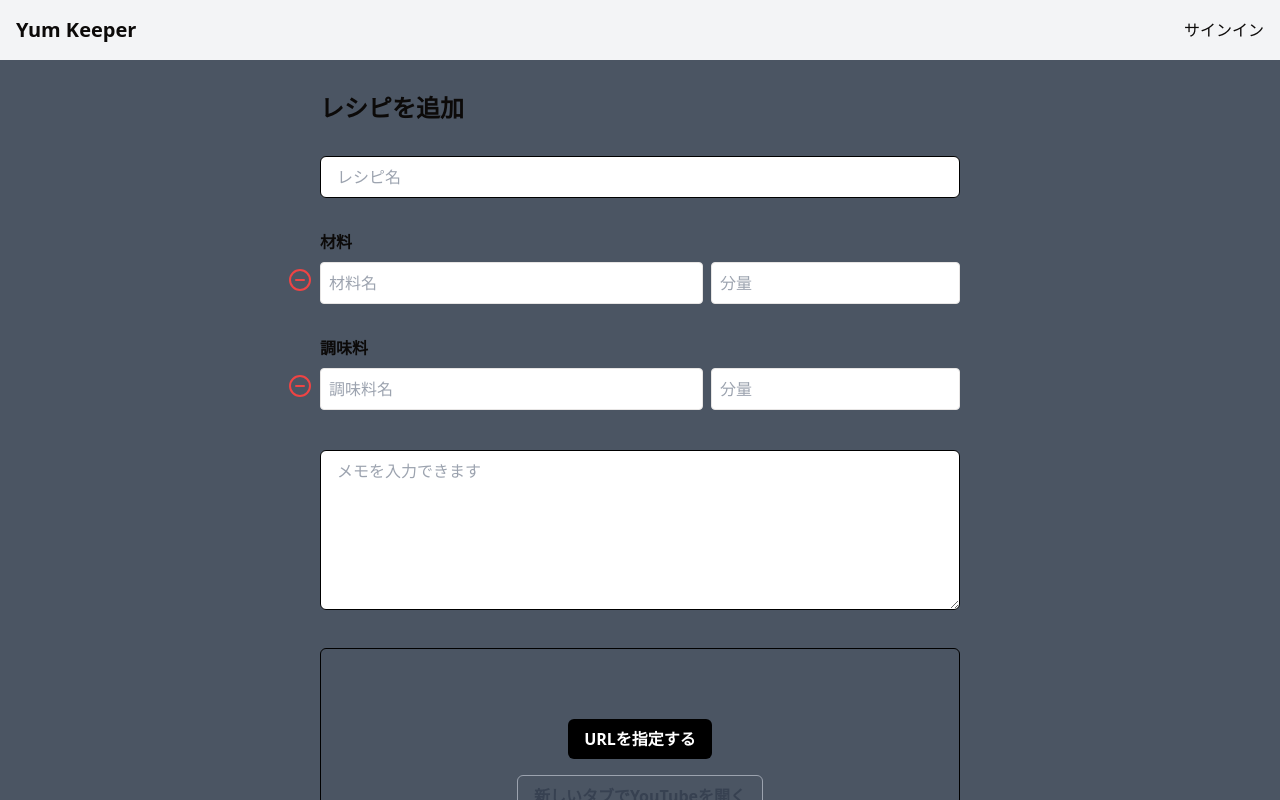
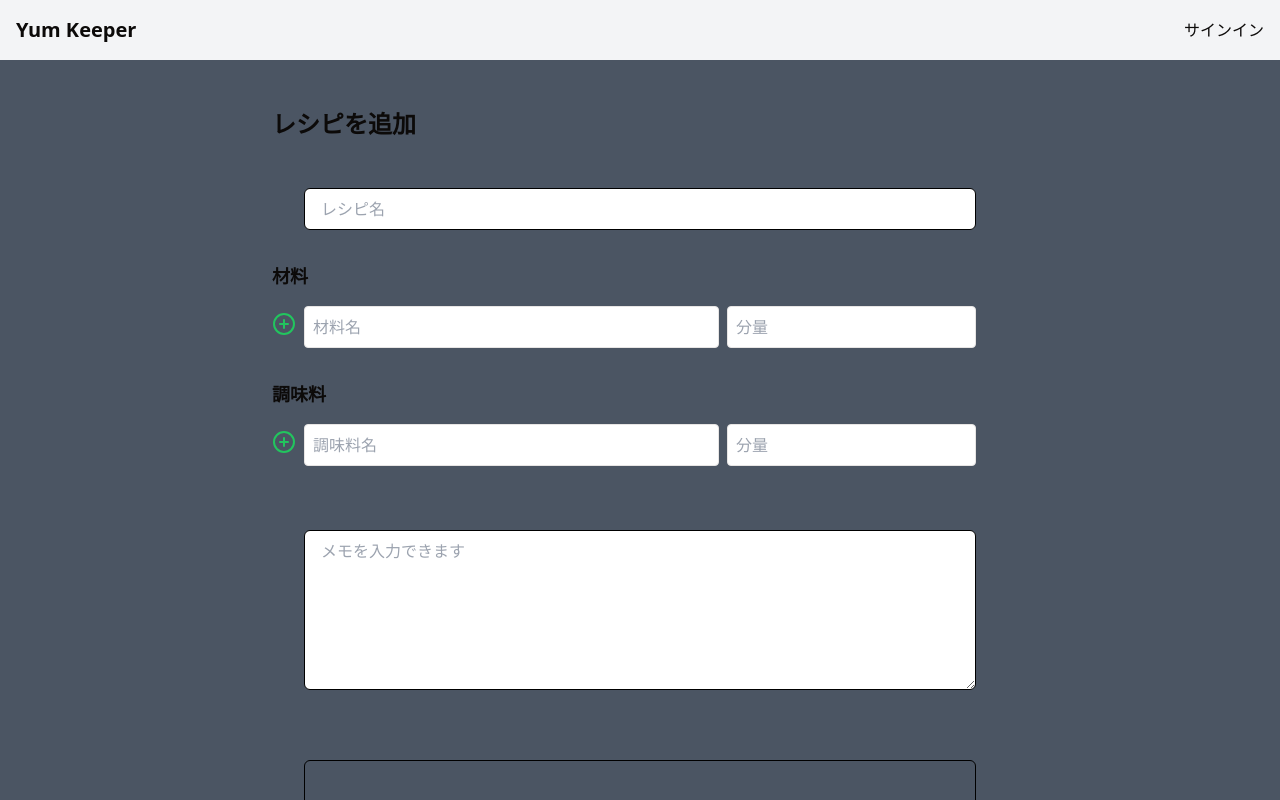
Before and after one commit to y4tk8/yumkeeper_frontend, a Next.js app: page /recipes/new in a window 1280 px wide. Shown: the top 800 px of the page. Built offline with nearby package versions, Linux system fonts and the light colour scheme; no server answers.

Commit message:
fix: 材料・調味料コンポーネントに渡すpropsを変更 #72

```diff
--- a/src/app/recipes/new/page.tsx
+++ b/src/app/recipes/new/page.tsx
@@ -95,9 +95,9 @@ export default function RecipeNewPage() {
   };
 
   return (
-    <div className="max-w-2xl mx-auto space-y-8 py-8 px-4">
-      <h1 className="text-2xl font-bold">レシピを追加</h1>
-
+    <div className="max-w-3xl mx-auto space-y-8 py-12 px-4">
+      <h1 className="text-2xl font-bold mb-12">レシピを追加</h1>
+      <div className="max-w-2xl mx-auto">
         {/* レシピ名 */}
         <InputField
           type="text"
@@ -105,49 +105,55 @@ export default function RecipeNewPage() {
           value={name}
           onChange={(e) => setName(e.target.value)}
         />
+      </div>
 
       {/* 材料 */}
-      <div>
-        <p className="font-semibold mb-2">材料</p>
+      <section>
+        <h2 className="text-lg font-semibold mb-4">材料</h2>
+        <div className="max-w-2xl mx-auto space-y-4">
           {ingredients.map((item, index) => (
             <IngredientFields
               key={index}
+              index={index}
+              total={ingredients.length}
               item={item}
               onChange={(key: keyof ItemEntry, value) =>
                 handleChange(index, key, value, setIngredients, ingredients)
               }
               onAdd={() => handleAdd(setIngredients, ingredients)}
               onRemove={() => handleRemove(index, setIngredients, ingredients)}
-            isFirst={index === 0}
-            isLast={index === ingredients.length - 1}
             />
           ))}
         </div>
+      </section>
 
       {/* 調味料 */}
-      <div>
-        <p className="font-semibold mb-2">調味料</p>
+      <section>
+        <h2 className="text-lg font-semibold mb-4">調味料</h2>
+        <div className="max-w-2xl mx-auto space-y-4">
           {seasonings.map((item, index) => (
             <SeasoningFields
               key={index}
+              index={index}
+              total={seasonings.length}
               item={item}
               onChange={(key: keyof ItemEntry, value) =>
                 handleChange(index, key, value, setSeasonings, seasonings)
               }
               onAdd={() => handleAdd(setSeasonings, seasonings)}
               onRemove={() => handleRemove(index, setSeasonings, seasonings)}
-            isFirst={index === 0}
-            isLast={index === seasonings.length - 1}
             />
           ))}
         </div>
+      </section>
 
       {/* 自由メモ */}
+      <div className="max-w-2xl mx-auto space-y-8">
         <textarea
           placeholder="メモを入力できます"
           value={notes}
           onChange={(e) => setNotes(e.target.value)}
-        className="w-full h-40 rounded-md border border-black px-4 py-2"
+          className="w-full mx-auto h-40 rounded-md border border-black px-4 py-2 my-8"
         />
 
         {/* YouTube 埋め込み */}
@@ -157,11 +163,12 @@ export default function RecipeNewPage() {
         />
 
         {/* 追加ボタン */}
-      <div className="text-center pt-4">
+        <div className="text-center py-24">
           <Button fullWidth onClick={handleSubmit}>
             レシピを追加する
           </Button>
         </div>
       </div>
+    </div>
   );
 }
```
Lines whose indentation alone changed are shown as unchanged.
